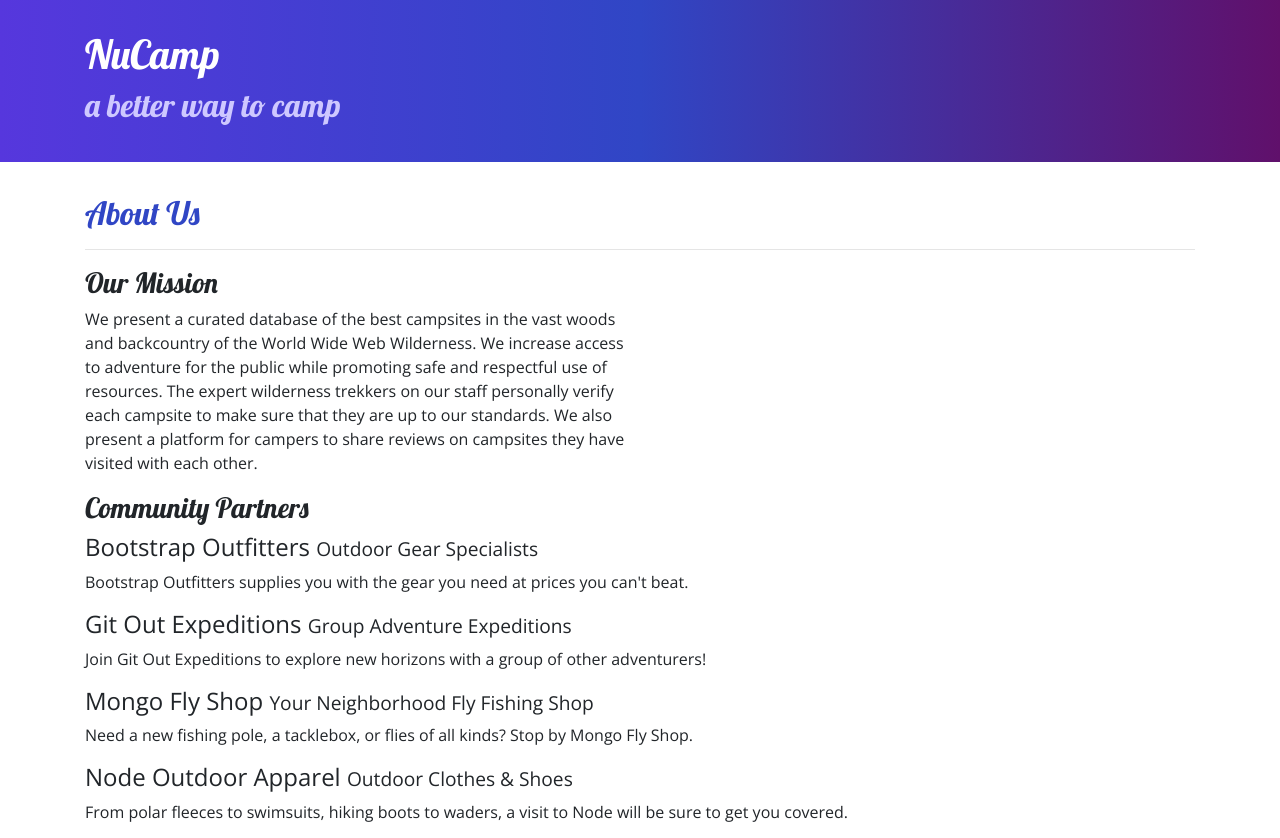
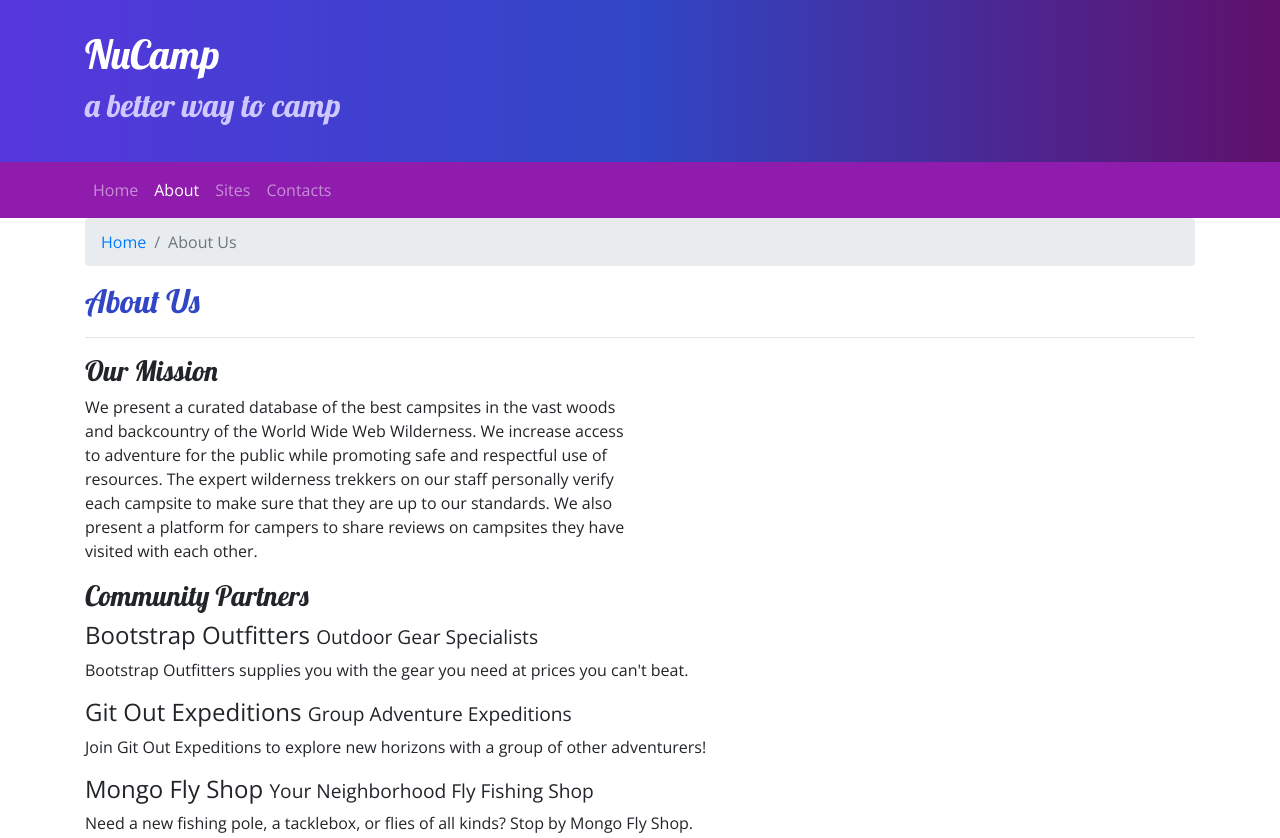
Before and after one commit to nataleet/nucamp-bootstrap, a website: page aboutus.html in a window 1280 px wide. Shown: the top 838 px of the page. Drawn offline with nearby package versions, Linux system fonts and the light colour scheme.

Commit message:
Navbar and Breadcrumbs

```diff
--- a/CSS/styles.css
+++ b/CSS/styles.css
@@ -20,6 +20,7 @@
 }
 
 .jumbotron {
+    margin: 0;
     padding: 30px;
     background-image: linear-gradient(to right, #5637DD, #3046C5, #60106B);
     color: white;
@@ -37,3 +38,7 @@
 .d-block {
     display: block;
 }
+
+.navbar {
+    background-color: #901CAD;
+}
--- a/aboutus.html
+++ b/aboutus.html
@@ -26,9 +26,29 @@
         </div>
     </header>
 
+      <nav class="navbar navbar-expand-sm navbar-dark sticky-top">
+        <div class="container">
+        <button class="navbar-toggler ml-auto" type="button" data-toggle="collapse" data-target="#nucampNavbar">
+            <span class="navbar-toggler-icon"></span>
+        </button>
+        <div class="collapse navbar-collapse" id="nucampNavbar">
+        <ul class="navbar-nav">
+            <li class="nav-item"><a class="nav-link" href="index.html">Home</a></li>
+            <li class="nav-item active"><a class="nav-link" href="#">About</a></li>
+            <li class="nav-item"><a class="nav-link" href="#">Sites</a></li>
+            <li class="nav-item"><a class="nav-link" href="#">Contacts</a></li>
+        </ul>
+        </div>
+        </div>
+    </nav>
+
     <div class="container">
         <div class="row">
             <div class="col">
+                <ol class="breadcrumb">
+                    <li class="breadcrumb-item"><a href="index.html">Home</a></li>
+                    <li class="breadcrumb-item active">About Us</li>
+                </ol>
                <h2>About Us</h2>
                <hr />
             </div>
```
Also changed, not shown: index.html (+16 -0 lines).
